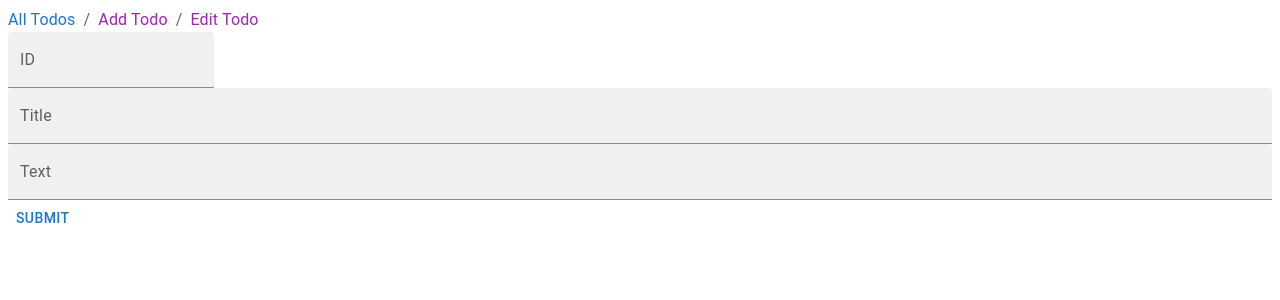
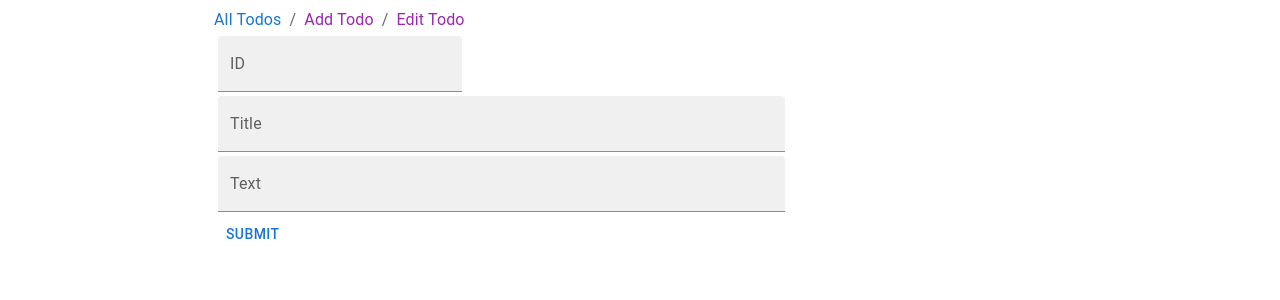
Before and after one commit to 0xvoider42/todo-fe, a Next.js app: page /edit-todo in a window 1280 px wide. Shown: the top 300 px of the page. Built offline with nearby package versions, Linux system fonts and the light colour scheme.

Commit message:
adds structural components

```diff
--- a/src/components/UI/InputField.tsx
+++ b/src/components/UI/InputField.tsx
@@ -1,4 +1,4 @@
-import { Button, TextField } from "@mui/material";
+import { Button, Grid, Stack, TextField } from "@mui/material";
 import React, { useRef } from "react";
 
 const UpdateTodo = (props) => {
@@ -24,33 +24,45 @@ const UpdateTodo = (props) => {
 
   return (
     <form onSubmit={submitHandler}>
+      <Stack spacing={2}>
+        <Grid container spacing={0.5}>
+          <Grid item xs={5}>
             <TextField
               inputRef={idRef}
               id="filled-multiline-flexible"
               label="ID"
-        multiline
               maxRows={4}
               variant="filled"
             />
+          </Grid>
+          <Grid item xs={8}>
             <TextField
               inputRef={titleRef}
+              id="filled-basic"
               fullWidth
-        id="filled-basic"
               label="Title"
               variant="filled"
               type="text"
             />
+          </Grid>
+          <Grid item xs={8}>
             <TextField
               inputRef={textRef}
+              multiline
               fullWidth
-        id="filled-basic"
+              id="filled-multiline-static"
               label="Text"
               variant="filled"
               type="text"
             />
+          </Grid>
+          <Grid item xs={6}>
             <Button type="submit" color="primary">
               Submit
             </Button>
+          </Grid>
+        </Grid>
+      </Stack>
     </form>
   );
 };
--- a/src/pages/_app.tsx
+++ b/src/pages/_app.tsx
@@ -1,10 +1,14 @@
+import { Container } from "@mui/material";
 import TopMenu from "../components/UI/TopMenu";
 
 const MyApp = ({ Component, pageProps }) => {
   return (
     <div>
-      <TopMenu />
-      <Component {...pageProps} />
+      <Container maxWidth="md">
+        {" "}
+        <TopMenu />
+        <Component {...pageProps} />
+      </Container>
     </div>
   );
 };
```
Also changed, not shown: src/components/NewTodo/NewTodo.tsx (+9 -1 lines), 1 other file (tests, documents, lock files or other folders). Lines whose indentation alone changed are shown as unchanged.
